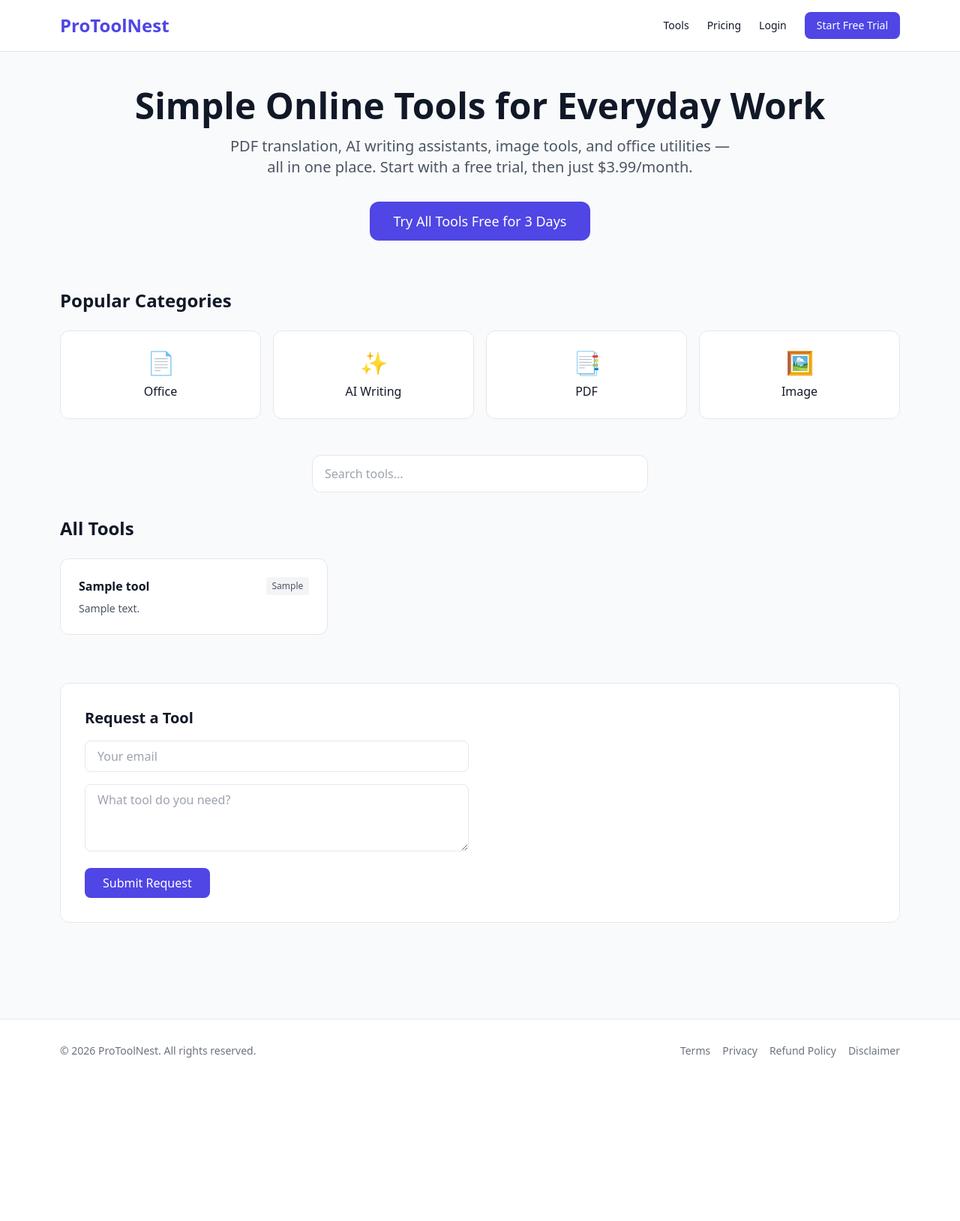
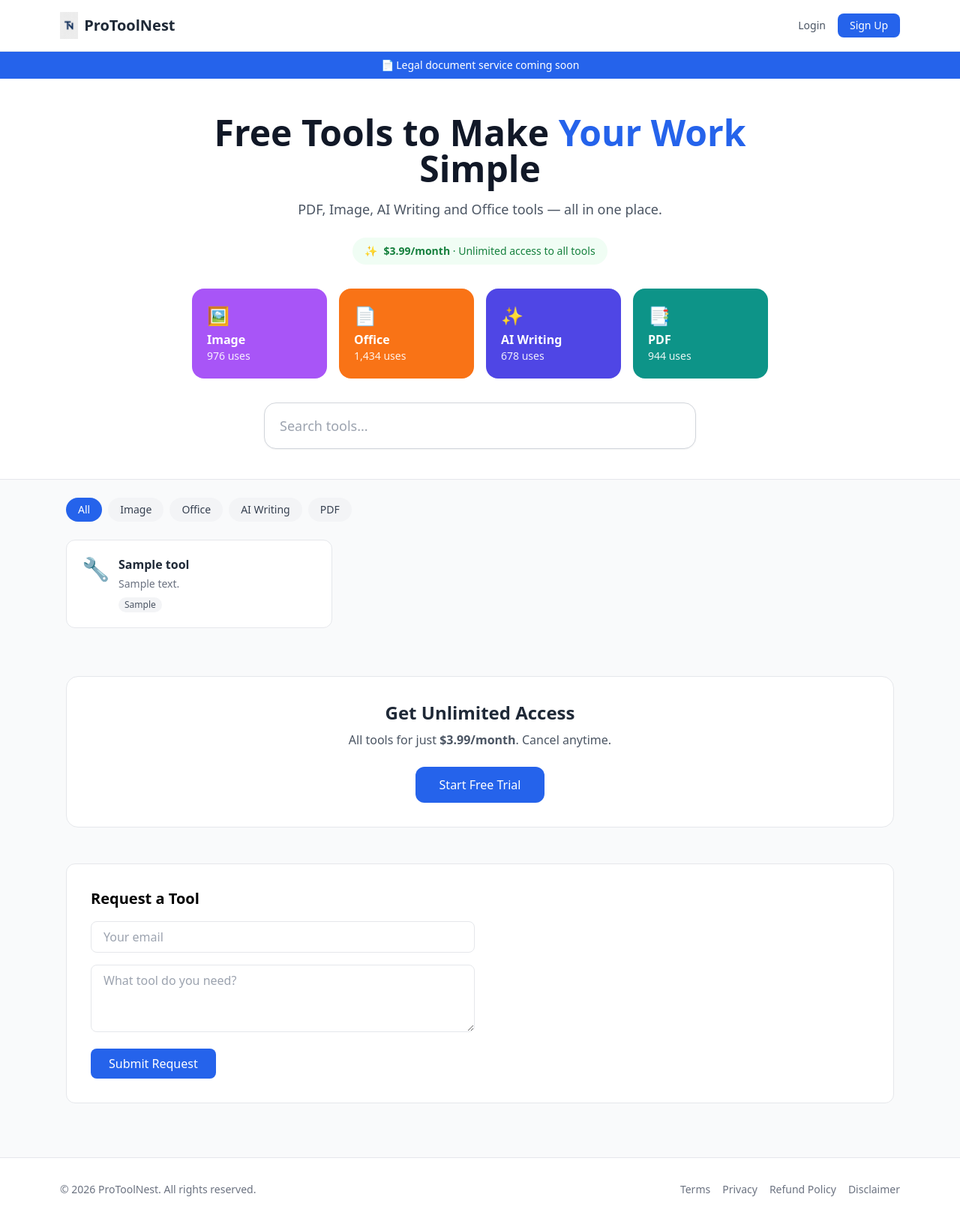
Before and after one commit to songke78772-oss/toolnest-v3, a Node server app: page / in a window 1280 px wide. Shown: the whole page at 75% size. Before the commit the page ends 1411 px from the top, so only its background shows below. Run offline with Node 20, Linux system fonts and the light colour scheme; tables that the repository leaves empty hold one stand-in row (values such as "Sample post"); some libraries are stand-ins or nearby versions.

Commit message:
Enhance SEO and update navigation styles
Updated meta description and keywords for SEO. Improved navigation bar styles and added a scrolling banner for announcements.

```diff
--- a/views/index.ejs
+++ b/views/index.ejs
@@ -4,117 +4,239 @@
   <meta charset="UTF-8">
   <meta name="viewport" content="width=device-width, initial-scale=1.0">
   <title>ProToolNest - Online PDF, Image, AI Writing & Office Tools</title>
-  <meta name="description" content="ProToolNest offers fast online tools for PDF translation, image processing, AI writing, and office productivity. Simple, affordable, $3.99/month after free trial.">
-  <meta name="keywords" content="online tools, PDF translator, AI writer, image tools, office tools, productivity">
+  <meta name="description" content="ProToolNest offers fast online tools for PDF, image processing, AI writing, and office productivity. Simple and affordable at $3.99/month after free trial.">
+  <meta name="keywords" content="online tools, PDF tools, AI writer, image tools, office tools, productivity tools">
   <link rel="canonical" href="https://protoolnest.com/">
   <script src="https://cdn.tailwindcss.com"></script>
+  <style>
+    .marquee {
+      overflow: hidden;
+      white-space: nowrap;
+    }
+    .marquee-content {
+      display: inline-block;
+      animation: marquee 28s linear infinite;
+    }
+    @keyframes marquee {
+      0% { transform: translateX(100%); }
+      100% { transform: translateX(-100%); }
+    }
+  </style>
 </head>
-<body class="bg-gray-50 text-gray-900">
-  <header class="bg-white border-b">
-    <div class="max-w-6xl mx-auto px-4 py-4 flex justify-between items-center">
-      <a href="/" class="text-2xl font-bold text-indigo-600">ProToolNest</a>
-      <nav class="flex gap-6 text-sm items-center">
-        <a href="/#tools" class="hover:text-indigo-600">Tools</a>
-        <a href="/pricing" class="hover:text-indigo-600">Pricing</a>
+<body class="bg-gray-50">
+  <!-- Nav -->
+  <nav class="bg-white border-b sticky top-0 z-10">
+    <div class="max-w-6xl mx-auto px-4 py-4 flex items-center justify-between">
+      <a href="/" class="flex items-center gap-2">
+        <img src="/images/logo.png" alt="ProToolNest" class="h-9 w-auto">
+        <span class="text-xl font-bold text-gray-800">ProToolNest</span>
+      </a>
+      <div class="flex items-center gap-4 text-sm">
         <% if (loggedIn) { %>
-          <a href="/dashboard" class="hover:text-indigo-600">Dashboard</a>
-          <a href="/logout" class="hover:text-indigo-600">Logout</a>
+          <a href="/dashboard" class="text-gray-600 hover:text-gray-800">Dashboard</a>
+          <a href="/logout" class="text-gray-600 hover:text-gray-800">Logout</a>
         <% } else { %>
-          <a href="/login" class="hover:text-indigo-600">Login</a>
-          <a href="/register" class="bg-indigo-600 text-white px-4 py-2 rounded-lg hover:bg-indigo-700">Start Free Trial</a>
+          <a href="/login" class="text-gray-600 hover:text-gray-800">Login</a>
+          <a href="/register" class="bg-blue-600 text-white px-4 py-1.5 rounded-lg hover:bg-blue-700">Sign Up</a>
         <% } %>
-      </nav>
+      </div>
     </div>
-  </header>
+  </nav>
 
-  <main class="max-w-6xl mx-auto px-4 py-12">
-    <section class="text-center mb-16">
-      <h1 class="text-4xl md:text-5xl font-bold mb-4">Simple Online Tools for Everyday Work</h1>
-      <p class="text-xl text-gray-600 max-w-2xl mx-auto mb-8">
-        PDF translation, AI writing assistants, image tools, and office utilities — all in one place.
-        Start with a free trial, then just $3.99/month.
+  <!-- Vertical Scrolling Banner -->
+  <div class="bg-blue-600 text-white text-sm overflow-hidden h-9 relative">
+    <div id="ticker" class="absolute inset-0 flex items-center justify-center transition-all duration-500">
+      <span>📄 Legal document service coming soon</span>
+    </div>
+  </div>
+
+  <script>
+    const messages = [
+      '📄 Legal document service coming soon',
+      '🛠️ New tools added regularly',
+      '🎁 Sign up now and get 3 days free'
+    ];
+    let current = 0;
+    const ticker = document.getElementById('ticker');
+
+    function showNext() {
+      ticker.style.opacity = '0';
+      ticker.style.transform = 'translateY(-10px)';
+      setTimeout(() => {
+        current = (current + 1) % messages.length;
+        ticker.textContent = messages[current];
+        ticker.style.transform = 'translateY(10px)';
+        ticker.style.opacity = '0';
+        setTimeout(() => {
+          ticker.style.opacity = '1';
+          ticker.style.transform = 'translateY(0)';
+        }, 50);
+      }, 400);
+    }
+
+    setInterval(showNext, 3500);
+  </script>
+
+  <!-- Hero -->
+  <div class="bg-white border-b">
+    <div class="max-w-4xl mx-auto px-4 pt-12 pb-10 text-center">
+      <h1 class="text-4xl md:text-5xl font-bold text-gray-900 mb-4">
+        Free Tools to Make <span class="text-blue-600">Your Work</span> Simple
+      </h1>
+      <p class="text-lg text-gray-600 mb-6">
+        PDF, Image, AI Writing and Office tools — all in one place.
       </p>
-      <% if (!loggedIn) { %>
-        <a href="/register" class="inline-block bg-indigo-600 text-white text-lg px-8 py-3 rounded-xl hover:bg-indigo-700">
-          Try All Tools Free for 3 Days
-        </a>
-      <% } %>
-    </section>
 
-    <section class="mb-12">
-      <h2 class="text-2xl font-semibold mb-6">Popular Categories</h2>
-      <div class="grid grid-cols-2 md:grid-cols-4 gap-4">
-        <a href="/?category=Office" class="bg-white p-6 rounded-xl border hover:shadow-md text-center">
-          <div class="text-3xl mb-2">📄</div>
-          <div class="font-medium">Office</div>
-        </a>
-        <a href="/?category=AI" class="bg-white p-6 rounded-xl border hover:shadow-md text-center">
-          <div class="text-3xl mb-2">✨</div>
-          <div class="font-medium">AI Writing</div>
-        </a>
-        <a href="/?category=PDF" class="bg-white p-6 rounded-xl border hover:shadow-md text-center">
-          <div class="text-3xl mb-2">📑</div>
-          <div class="font-medium">PDF</div>
-        </a>
-        <a href="/?category=Image" class="bg-white p-6 rounded-xl border hover:shadow-md text-center">
-          <div class="text-3xl mb-2">🖼️</div>
-          <div class="font-medium">Image</div>
-        </a>
+      <!-- Pricing Badge -->
+      <div class="inline-flex items-center gap-2 bg-green-50 text-green-700 px-4 py-2 rounded-full text-sm font-medium mb-8">
+        <span>✨</span>
+        <span><strong>$3.99/month</strong> · Unlimited access to all tools</span>
       </div>
-    </section>
 
-    <!-- Search -->
-    <div class="mb-8">
-      <form action="/" method="get" class="max-w-md mx-auto">
-        <input type="text" name="q" value="<%= typeof q !== 'undefined' ? q : '' %>"
-               placeholder="Search tools..."
-               class="w-full px-4 py-3 border rounded-xl focus:outline-none focus:ring-2 focus:ring-indigo-500">
-      </form>
+      <!-- Category Cards -->
+      <div class="grid grid-cols-2 md:grid-cols-4 gap-4 max-w-3xl mx-auto mb-8">
+        <button data-category="Image" class="category-card bg-purple-500 text-white p-5 rounded-2xl text-left hover:opacity-90 transition">
+          <div class="text-2xl mb-1">🖼️</div>
+          <div class="font-semibold">Image</div>
+          <div class="text-sm opacity-90" id="count-Image">--</div>
+        </button>
+        <button data-category="Office" class="category-card bg-orange-500 text-white p-5 rounded-2xl text-left hover:opacity-90 transition">
+          <div class="text-2xl mb-1">📄</div>
+          <div class="font-semibold">Office</div>
+          <div class="text-sm opacity-90" id="count-Office">--</div>
+        </button>
+        <button data-category="AI" class="category-card bg-indigo-600 text-white p-5 rounded-2xl text-left hover:opacity-90 transition">
+          <div class="text-2xl mb-1">✨</div>
+          <div class="font-semibold">AI Writing</div>
+          <div class="text-sm opacity-90" id="count-AI">--</div>
+        </button>
+        <button data-category="PDF" class="category-card bg-teal-600 text-white p-5 rounded-2xl text-left hover:opacity-90 transition">
+          <div class="text-2xl mb-1">📑</div>
+          <div class="font-semibold">PDF</div>
+          <div class="text-sm opacity-90" id="count-PDF">--</div>
+        </button>
+      </div>
+
+      <!-- Search -->
+      <div class="max-w-xl mx-auto relative">
+        <input type="text" id="searchInput" placeholder="Search tools..."
+               class="w-full border border-gray-300 rounded-2xl px-5 py-4 text-lg focus:outline-none focus:ring-2 focus:ring-blue-500 shadow-sm">
+      </div>
+    </div>
+  </div>
+
+  <div class="max-w-6xl mx-auto p-6">
+    <!-- Category Filter Buttons -->
+    <div class="flex flex-wrap gap-2 mb-6" id="categoryTabs">
+      <button data-category="all" class="category-btn px-4 py-1.5 rounded-full text-sm font-medium bg-blue-600 text-white">All</button>
+      <button data-category="Image" class="category-btn px-4 py-1.5 rounded-full text-sm font-medium bg-gray-100 text-gray-700 hover:bg-gray-200">Image</button>
+      <button data-category="Office" class="category-btn px-4 py-1.5 rounded-full text-sm font-medium bg-gray-100 text-gray-700 hover:bg-gray-200">Office</button>
+      <button data-category="AI" class="category-btn px-4 py-1.5 rounded-full text-sm font-medium bg-gray-100 text-gray-700 hover:bg-gray-200">AI Writing</button>
+      <button data-category="PDF" class="category-btn px-4 py-1.5 rounded-full text-sm font-medium bg-gray-100 text-gray-700 hover:bg-gray-200">PDF</button>
     </div>
 
-    <!-- All Tools -->
-    <section id="tools">
-      <h2 class="text-2xl font-semibold mb-6">All Tools</h2>
-      <div class="grid md:grid-cols-2 lg:grid-cols-3 gap-6">
-        <% if (tools && tools.length > 0) { %>
-          <% tools.forEach(tool => { %>
-            <a href="/tool/<%= tool.id %>" class="bg-white p-6 rounded-xl border hover:shadow-md block">
-              <div class="flex items-start justify-between mb-2">
-                <h3 class="font-semibold"><%= tool.name %></h3>
-                <% if (tool.category) { %>
-                  <span class="text-xs bg-gray-100 text-gray-600 px-2 py-1 rounded"><%= tool.category %></span>
-                <% } %>
+    <!-- Tools Grid -->
+    <div id="toolsGrid" class="grid grid-cols-1 sm:grid-cols-2 lg:grid-cols-3 gap-5">
+      <% if (tools && tools.length > 0) { %>
+        <% tools.forEach(tool => { %>
+          <a href="/tool/<%= tool.id %>"
+             class="tool-card bg-white rounded-xl border p-5 hover:shadow-md transition block"
+             data-category="<%= tool.category || 'Office' %>"
+             data-name="<%= tool.name.toLowerCase() %>"
+             data-desc="<%= (tool.description || '').toLowerCase() %>">
+            <div class="flex items-start gap-3">
+              <div class="text-3xl"><%= tool.icon || '🔧' %></div>
+              <div class="flex-1">
+                <h3 class="font-semibold text-gray-800"><%= tool.name %></h3>
+                <p class="text-sm text-gray-500 mt-1 line-clamp-2"><%= tool.description || '' %></p>
+                <span class="inline-block mt-2 text-xs px-2 py-0.5 bg-gray-100 text-gray-600 rounded-full"><%= tool.category || 'Office' %></span>
               </div>
-              <p class="text-sm text-gray-600"><%= tool.description || 'Online tool' %></p>
-            </a>
-          <% }) %>
-        <% } else { %>
-          <p class="text-gray-500 col-span-full">No tools found.</p>
-        <% } %>
-      </div>
-    </section>
+            </div>
+          </a>
+        <% }); %>
+      <% } else { %>
+        <p class="col-span-full text-center text-gray-500 py-10">No tools yet.</p>
+      <% } %>
+    </div>
+
+    <!-- Bottom CTA -->
+    <% if (!loggedIn) { %>
+    <div class="mt-16 text-center bg-white rounded-2xl border p-8">
+      <h2 class="text-2xl font-bold text-gray-800 mb-2">Get Unlimited Access</h2>
+      <p class="text-gray-600 mb-6">All tools for just <strong>$3.99/month</strong>. Cancel anytime.</p>
+      <a href="/register" class="inline-block bg-blue-600 text-white px-8 py-3 rounded-xl font-medium hover:bg-blue-700">
+        Start Free Trial
+      </a>
+    </div>
+    <% } %>
 
     <!-- Tool Request -->
-    <section class="mt-16 bg-white p-8 rounded-xl border">
+    <section class="mt-12 bg-white p-8 rounded-xl border">
       <h2 class="text-xl font-semibold mb-4">Request a Tool</h2>
       <form action="/request-tool" method="post" class="space-y-4 max-w-lg">
         <input type="email" name="email" placeholder="Your email" required class="w-full px-4 py-2 border rounded-lg">
         <textarea name="content" placeholder="What tool do you need?" required rows="3" class="w-full px-4 py-2 border rounded-lg"></textarea>
-        <button type="submit" class="bg-indigo-600 text-white px-6 py-2 rounded-lg hover:bg-indigo-700">Submit Request</button>
+        <button type="submit" class="bg-blue-600 text-white px-6 py-2 rounded-lg hover:bg-blue-700">Submit Request</button>
       </form>
     </section>
-  </main>
+  </div>
 
-  <footer class="bg-white border-t mt-20">
+  <footer class="bg-white border-t mt-12">
     <div class="max-w-6xl mx-auto px-4 py-8 text-sm text-gray-500 flex flex-col md:flex-row justify-between gap-4">
       <div>© 2026 ProToolNest. All rights reserved.</div>
       <div class="flex gap-4">
-        <a href="/terms" class="hover:text-indigo-600">Terms</a>
-        <a href="/privacy" class="hover:text-indigo-600">Privacy</a>
-        <a href="/refund" class="hover:text-indigo-600">Refund Policy</a>
-        <a href="/disclaimer" class="hover:text-indigo-600">Disclaimer</a>
+        <a href="/terms" class="hover:text-blue-600">Terms</a>
+        <a href="/privacy" class="hover:text-blue-600">Privacy</a>
+        <a href="/refund" class="hover:text-blue-600">Refund Policy</a>
+        <a href="/disclaimer" class="hover:text-blue-600">Disclaimer</a>
       </div>
     </div>
   </footer>
+
+  <script>
+    const baseCounts = {
+      Image: 500 + Math.floor(Math.random() * 800),
+      Office: 500 + Math.floor(Math.random() * 1200),
+      AI: 300 + Math.floor(Math.random() * 500),
+      PDF: 400 + Math.floor(Math.random() * 700)
+    };
+
+    Object.keys(baseCounts).forEach(cat => {
+      const el = document.getElementById('count-' + cat);
+      if (el) el.textContent = baseCounts[cat].toLocaleString() + ' uses';
+    });
+
+    document.querySelectorAll('.category-card, .category-btn').forEach(btn => {
+      btn.addEventListener('click', () => {
+        const category = btn.dataset.category;
+
+        document.querySelectorAll('.category-btn').forEach(b => {
+          b.classList.remove('bg-blue-600', 'text-white');
+          b.classList.add('bg-gray-100', 'text-gray-700');
+        });
+        const matchingBtn = document.querySelector(`.category-btn[data-category="${category}"]`);
+        if (matchingBtn) {
+          matchingBtn.classList.add('bg-blue-600', 'text-white');
+          matchingBtn.classList.remove('bg-gray-100', 'text-gray-700');
+        }
+
+        document.querySelectorAll('.tool-card').forEach(card => {
+          if (category === 'all' || card.dataset.category === category) {
+            card.classList.remove('hidden');
+          } else {
+            card.classList.add('hidden');
+          }
+        });
+      });
+    });
+
+    document.getElementById('searchInput').addEventListener('input', (e) => {
+      const q = e.target.value.toLowerCase().trim();
+      document.querySelectorAll('.tool-card').forEach(card => {
+        const match = card.dataset.name.includes(q) || card.dataset.desc.includes(q);
+        card.classList.toggle('hidden', !match);
+      });
+    });
+  </script>
 </body>
 </html>
```
